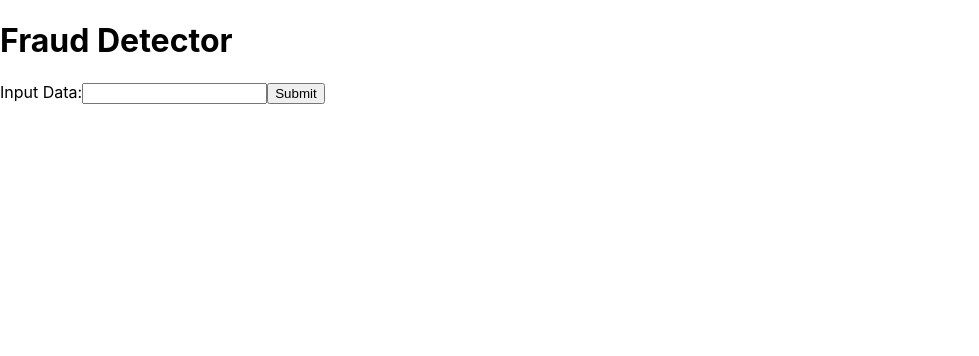
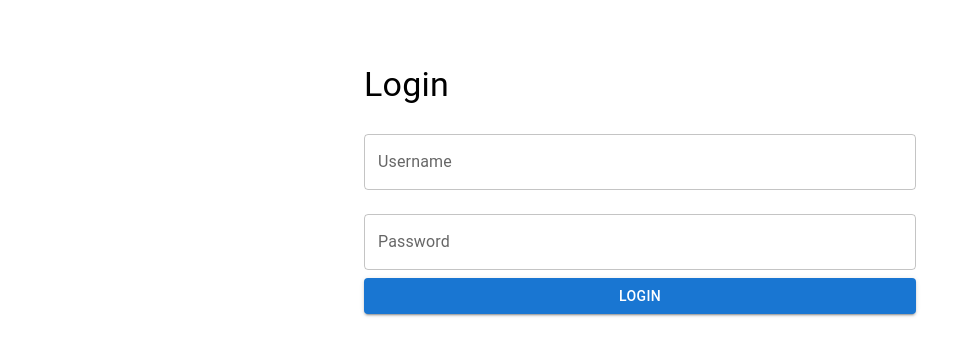
Before and after one commit to Chris-Horne-Deloitte/fraud-detector-frontend, a React (Create React App) app: page / in a window 1280 px wide. Shown: the top 356 px of the page, without its empty margins (0-979 px from the left). Built offline with nearby package versions, Linux system fonts and the light colour scheme.

Commit message:
set up of frontend and backend structure

```diff
--- a/package.json
+++ b/package.json
@@ -3,6 +3,9 @@
   "version": "0.1.0",
   "private": true,
   "dependencies": {
+    "@emotion/react": "^11.13.3",
+    "@emotion/styled": "^11.13.0",
+    "@mui/material": "^6.1.1",
     "@testing-library/jest-dom": "^5.17.0",
     "@testing-library/react": "^13.4.0",
     "@testing-library/user-event": "^13.5.0",
--- a/src/App.js
+++ b/src/App.js
@@ -1,14 +1,19 @@
 // src/App.js
-import React from 'react';
-import FraudDetectorForm from './components/FraudDetectorForm';
+import React, { useState } from 'react';
+import Login from './Login';
 
 const App = () => {
-    return (
-        <div className="App">
-            <h1>Fraud Detector</h1>
-            <FraudDetectorForm />
-        </div>
-    );
+  const [token, setToken] = useState(null);
+
+  const handleLogin = (token) => {
+    setToken(token);
+  };
+
+  return (
+    <div>
+      {!token ? <Login onLogin={handleLogin} /> : <div>Welcome!</div>}
+    </div>
+  );
 };
 
 export default App;
--- /dev/null
+++ b/src/Login.js
@@ -0,0 +1,59 @@
+// src/Login.js
+import React, { useState } from 'react';
+import { TextField, Button, Container, Typography, Box } from '@mui/material';
+
+const Login = ({ onLogin }) => {
+  const [username, setUsername] = useState('');
+  const [password, setPassword] = useState('');
+
+  const handleSubmit = async (e) => {
+    e.preventDefault();
+    const response = await fetch('/api/login', {
+      method: 'POST',
+      headers: {
+        'Content-Type': 'application/json',
+      },
+      body: JSON.stringify({ username, password }),
+    });
+    const data = await response.json();
+    if (data.success) {
+      onLogin(data.token);
+    } else {
+      alert('Login failed');
+    }
+  };
+
+  return (
+    <Container maxWidth="sm">
+      <Box sx={{ mt: 8 }}>
+        <Typography variant="h4" component="h1" gutterBottom>
+          Login
+        </Typography>
+        <form onSubmit={handleSubmit}>
+          <TextField
+            label="Username"
+            variant="outlined"
+            fullWidth
+            margin="normal"
+            value={username}
+            onChange={(e) => setUsername(e.target.value)}
+          />
+          <TextField
+            label="Password"
+            type="password"
+            variant="outlined"
+            fullWidth
+            margin="normal"
+            value={password}
+            onChange={(e) => setPassword(e.target.value)}
+          />
+          <Button type="submit" variant="contained" color="primary" fullWidth>
+            Login
+          </Button>
+        </form>
+      </Box>
+    </Container>
+  );
+};
+
+export default Login;
```
Also changed, not shown: 1 other file (tests, documents, lock files or other folders).
